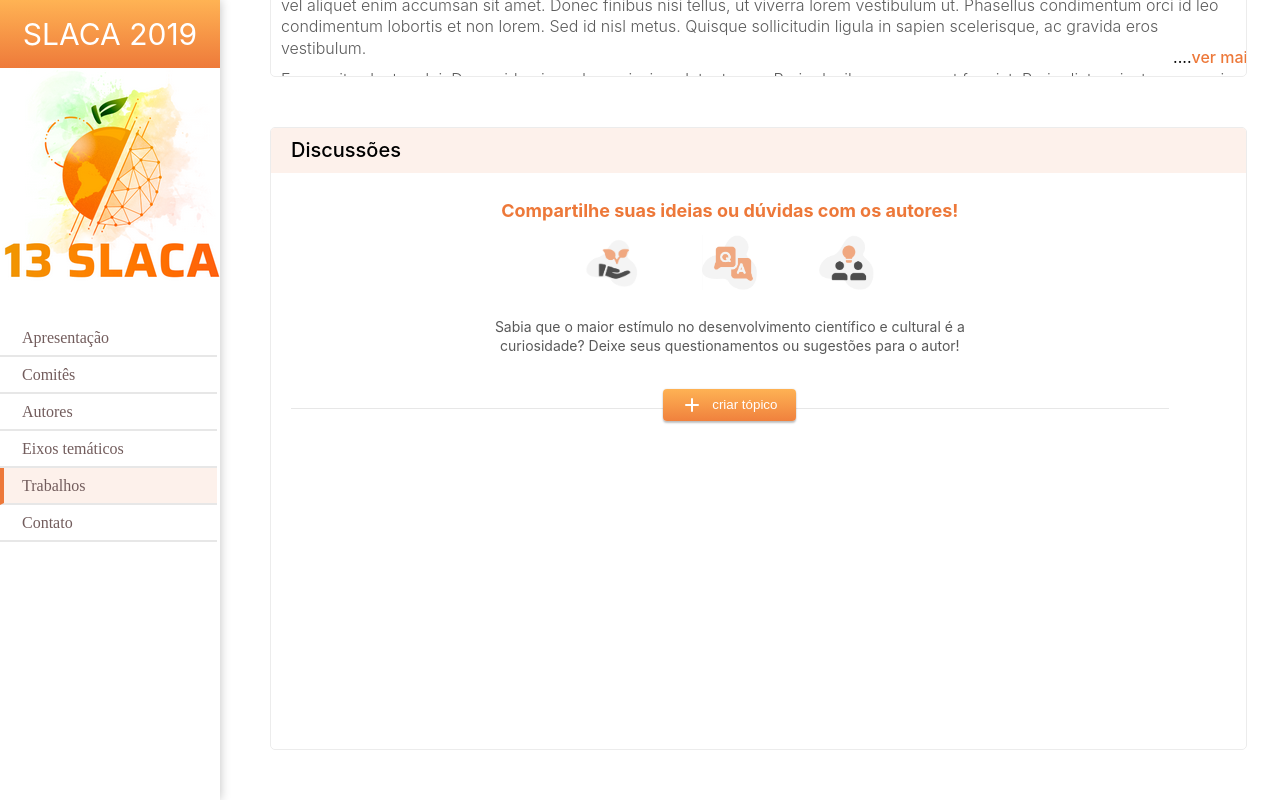
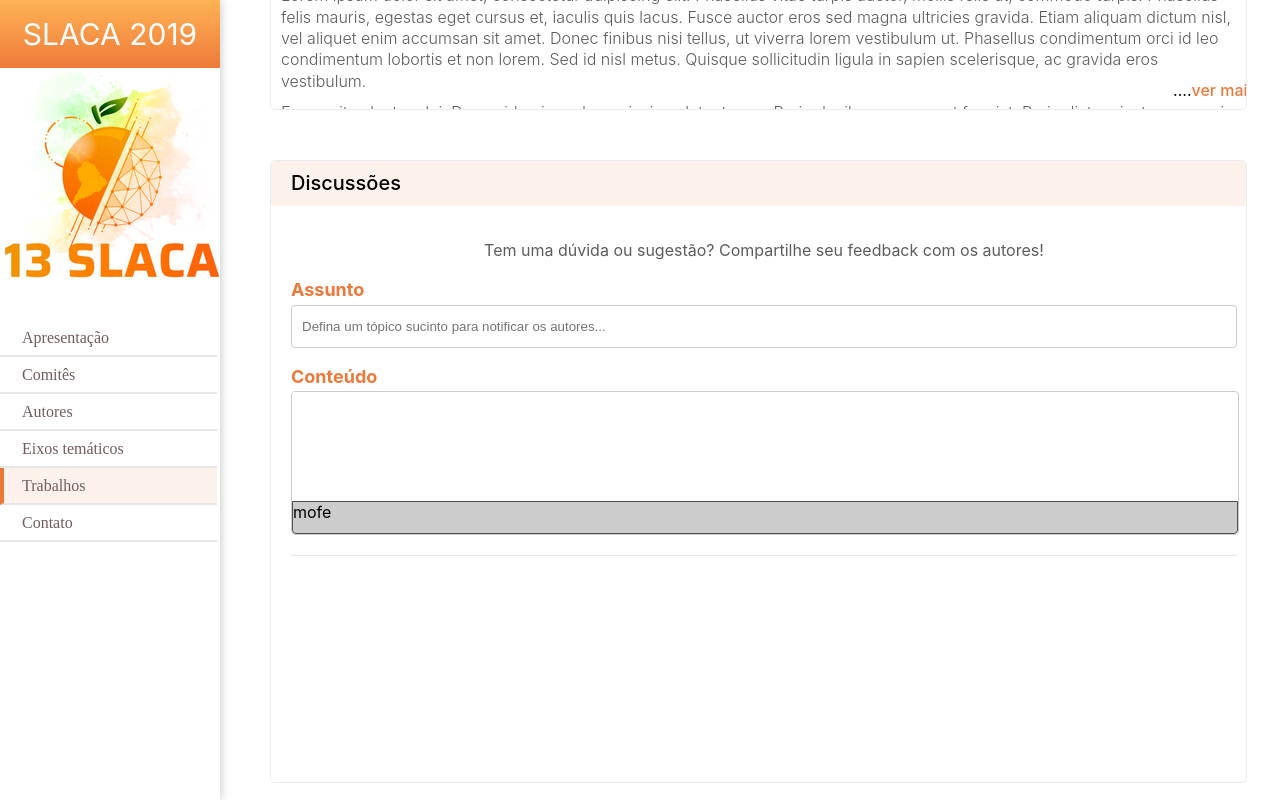
Before and after one commit to Mofe1015/Chuva-Front-End, a React (Create React App) app: page / in a window 1280 px wide. Both pictures are taken after a click on the button "criar tópico". Built offline with nearby package versions, Linux system fonts and the light colour scheme.

Commit message:
adding NEW discusion components

```diff
--- a/src/Content/ContentStyling/Discussoes.css
+++ b/src/Content/ContentStyling/Discussoes.css
@@ -34,8 +34,7 @@
 .discus-body-sect1{
     display: flex;
     flex-direction: column;
-    width: 90%;
-    height: 40%;
+    width: 97%;
     border-bottom:#E7E7E7 1px solid; ;
 }
 
@@ -99,6 +98,68 @@
     height: 20px;
     margin-right: 10px;
 }
+
+
+ /*                                       CRIAR NOVO TOPICO                                                            */
+.create-new-topic{
+    transition: 0.2ms;
+    width: 100%;
+    display: flex;
+    flex-direction: column;
+}
+
+.create-new-topic-txt1{
+
+    text-align: center;
+    font-weight: 400;
+    font-size: 16px;
+    line-height: 17.5px;
+    color: #5C5C5C;
+}
+
+.assunto-conteudo-txt{
+    font-weight: 700;
+    font-size: 18px;
+    line-height: 18.75px;
+    color: #ED7839;
+    margin-bottom: 5px;
+    margin-top: 5px;
+}
+
+.assunto-input{
+    height: 39px;
+    border: #CCCCCC solid 1px;
+    border-radius: 4px;
+    padding-left: 10px;
+    margin-bottom: 15px;
+}
+
+.conteudo-content{
+    width: 100%;
+    overflow: hidden;
+    border: #CCCCCC solid 1px;
+    border-radius: 4px;
+    margin-bottom: 20px;
+}
+
+.conteudo-input{
+    height: 85px;
+    border: none;
+    padding: 10px;
+    margin-bottom: 0px;
+    resize: none;
+}
+
+.enviar-div{
+    width: 99.8%;
+    height: 31px;
+    border: 1px solid rgb(80, 79, 79);
+    border-radius: 0 0 4px 4px;
+    background-color: #CCCCCC;
+}
+ /*                                       CRIAR NOVO TOPICO                                                            */
+
+
 @media only screen and (max-width: 1200px) {
     .discussoes{
         width: 100%;
@@ -114,4 +175,8 @@
     .discus-body-sect1-txt2{
         width: 90%;
     }
+
+    .create-new-topic{
+        width: 95%;
+    }
 }
--- a/src/Content/Discussoes.js
+++ b/src/Content/Discussoes.js
@@ -2,16 +2,14 @@ import React from 'react';
 import './ContentStyling/Discussoes.css';
 import { HiPlus } from "react-icons/hi";
 
+let Topic, setTopic
 
-function Discussoes(){
+function Default(){
+    function createNewTopic(){
+        setTopic(() => <CreateTopic/>)
+    }
     return(
-        <div className='discussoes'>
-            <div className='discussoes-header'>
-                Discussões
-            </div>
-            <div className='discussoes-body'>
-                <div className='discus-body-sect1'>
-
+        <>
             <p className='discus-body-sect1-txt1'>Compartilhe suas ideias ou dúvidas com os autores!</p>
 
             <div className='discus-body-sect1-imgs'>
@@ -26,11 +24,45 @@ function Discussoes(){
                 <p>Sabia que o maior estímulo no desenvolvimento científico e cultural é a curiosidade? Deixe seus questionamentos ou sugestões para o autor!</p>
             </div>
 
-                    <button className='criar-tópico-btn'>
+            <button className='criar-tópico-btn' onClick={createNewTopic}>
                 <HiPlus className='plusicon'/>
                 <p>criar tópico</p>
             </button>
 
+        </>
+    )
+};
+
+function CreateTopic(){
+    return(
+        <div className='create-new-topic'>
+            <p className='create-new-topic-txt1'>Tem uma dúvida ou sugestão? Compartilhe seu feedback com os autores!</p>
+
+            <p className='assunto-conteudo-txt'>Assunto</p>
+            <input className='assunto-input' placeholder='Defina um tópico sucinto para notificar os autores...'></input>
+
+            <p className='assunto-conteudo-txt'>Conteúdo</p>
+            <div className='conteudo-content'>
+                <textarea className='conteudo-input'></textarea>
+                <div className='enviar-div'>
+                    mofe
+                </div>
+            </div>
+
+        </div>
+    )
+}
+
+function Discussoes(){
+    [Topic, setTopic] = React.useState(<Default/>)
+    return(
+        <div className='discussoes'>
+            <div className='discussoes-header'>
+                Discussões
+            </div>
+            <div className='discussoes-body'>
+                <div className='discus-body-sect1'>
+                    {Topic}
                 </div>
             </div>
 
```
Lines whose indentation alone changed are shown as unchanged.
